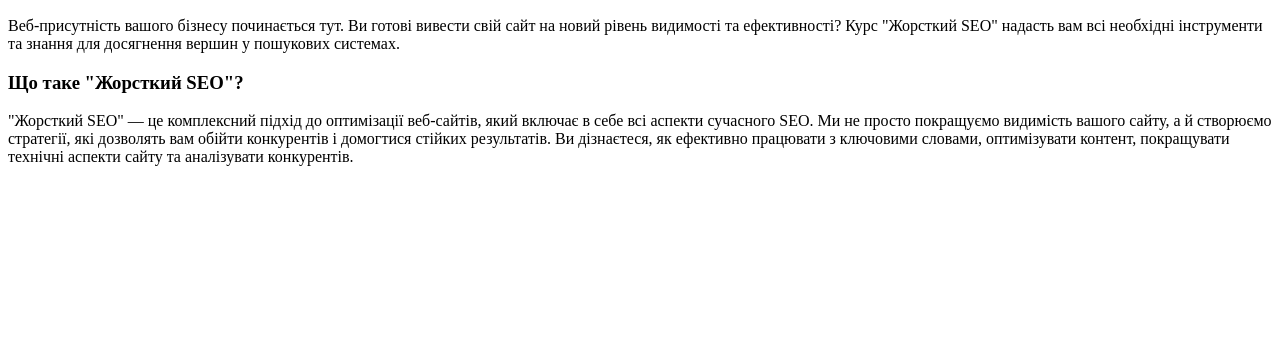
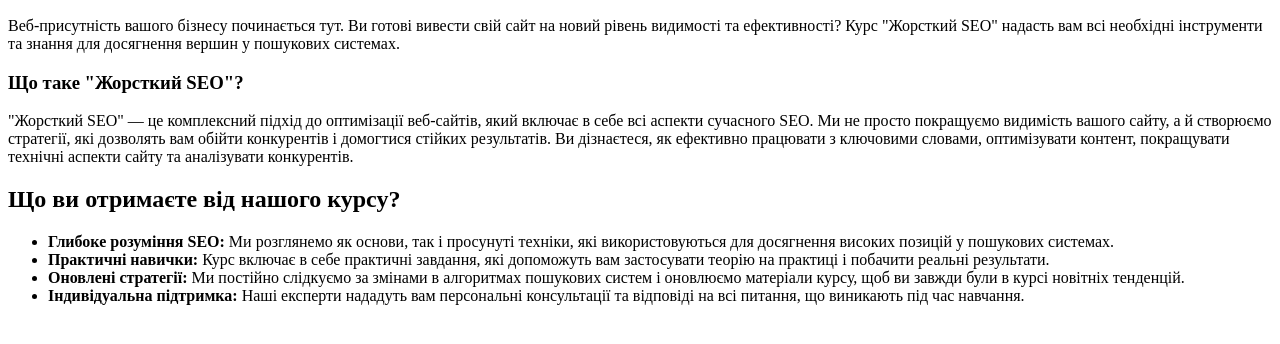
Before and after one commit to Viktoria0/seo, a plain HTML site: page index.html in a window 1280 px wide. Shown: the part 110-454 px from the top of the page. Drawn offline with Linux system fonts and the light colour scheme.

Commit message:
Update index.html

```diff
--- a/index.html
+++ b/index.html
@@ -7,4 +7,11 @@
 
         <h3>Що таке "Жорсткий SEO"?</h3>
         <p>"Жорсткий SEO" — це комплексний підхід до оптимізації веб-сайтів, який включає в себе всі аспекти сучасного SEO. Ми не просто покращуємо видимість вашого сайту, а й створюємо стратегії, які дозволять вам обійти конкурентів і домогтися стійких результатів. Ви дізнаєтеся, як ефективно працювати з ключовими словами, оптимізувати контент, покращувати технічні аспекти сайту та аналізувати конкурентів.</p>
+<h2>Що ви отримаєте від нашого курсу?</h2>
+        <ul>
+            <li><strong>Глибоке розуміння SEO:</strong> Ми розглянемо як основи, так і просунуті техніки, які використовуються для досягнення високих позицій у пошукових системах.</li>
+            <li><strong>Практичні навички:</strong> Курс включає в себе практичні завдання, які допоможуть вам застосувати теорію на практиці і побачити реальні результати.</li>
+            <li><strong>Оновлені стратегії:</strong> Ми постійно слідкуємо за змінами в алгоритмах пошукових систем і оновлюємо матеріали курсу, щоб ви завжди були в курсі новітніх тенденцій.</li>
+            <li><strong>Індивідуальна підтримка:</strong> Наші експерти нададуть вам персональні консультації та відповіді на всі питання, що виникають під час навчання.</li>
+        </ul>
 </html>
```
